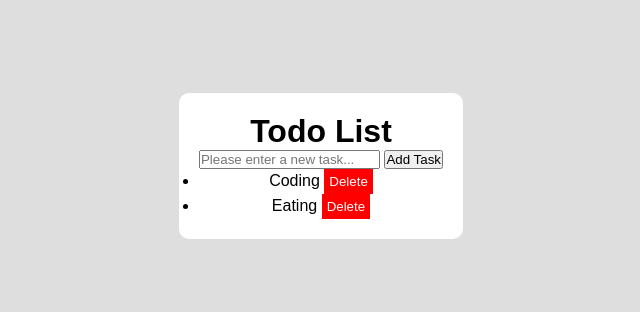
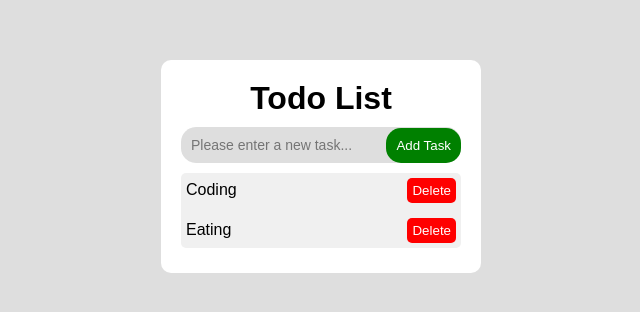
Before and after one commit to phetchgnz/todo-list-workshop, a plain HTML site: page index.html in a window 1280 px wide. Shown: the part 234-546 px from the top of the page, without its empty margins (319-959 px from the left). Drawn offline with Linux system fonts and the light colour scheme.

Commit message:
2nd commit for todo-list

```diff
--- a/style.css
+++ b/style.css
@@ -19,11 +19,52 @@ body {
     border-radius: 10px;
     padding: 20px;
     box-shadow: 3px 3px 10x #b2b2b2;
+
+    .input-groups {
+        background: #dedede;
+        border-radius: 15px;
+        margin: 10px 0;
+
+        input[type=text] {
+            background: transparent;
+            font-size: 14px;
+            border: none;
+            outline: none;
+            padding: 10px;
+        }
+
+        #addBtn {
+            background: green;
+            color: white;
+            padding: 10px;
+            border: none;
+            outline: none;
+            border-radius: 15px;
+            cursor: pointer;
+        }
+        #addBtn:hover {
+            background: darkgreen;
+        }
+    }
 }
 
 #taskList {
+    background: #f0f0f0;
+    border-radius: 5px;
+    list-style: none;
+
+    li {
+        padding: 5px;
+        display: flex;
+        justify-content: space-between;
+        align-items: center;
+        margin: 5px 0;
+        /* border: 1px solid red; */
+    }
+
     #deleteBtn {
         color: white;
+        border-radius: 5px;
         background: red;
         cursor: pointer;
         border: none;
```
